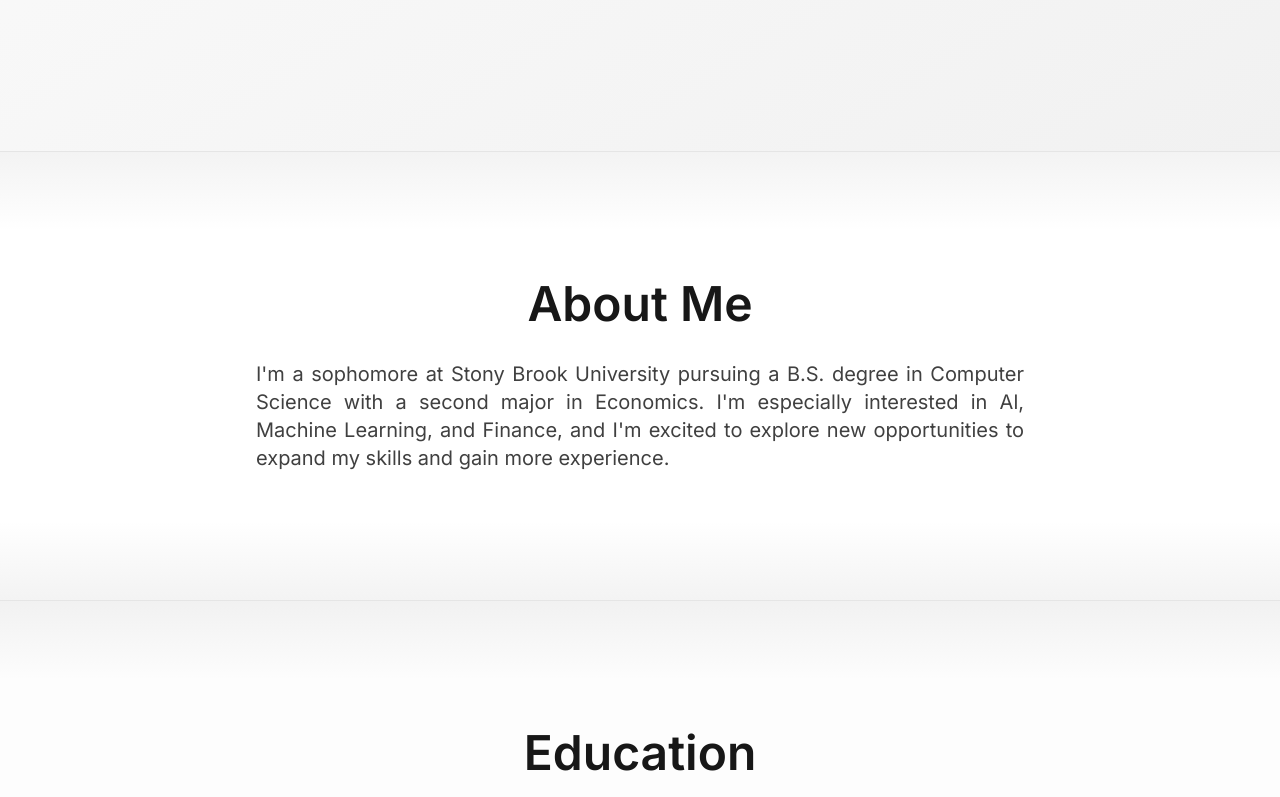
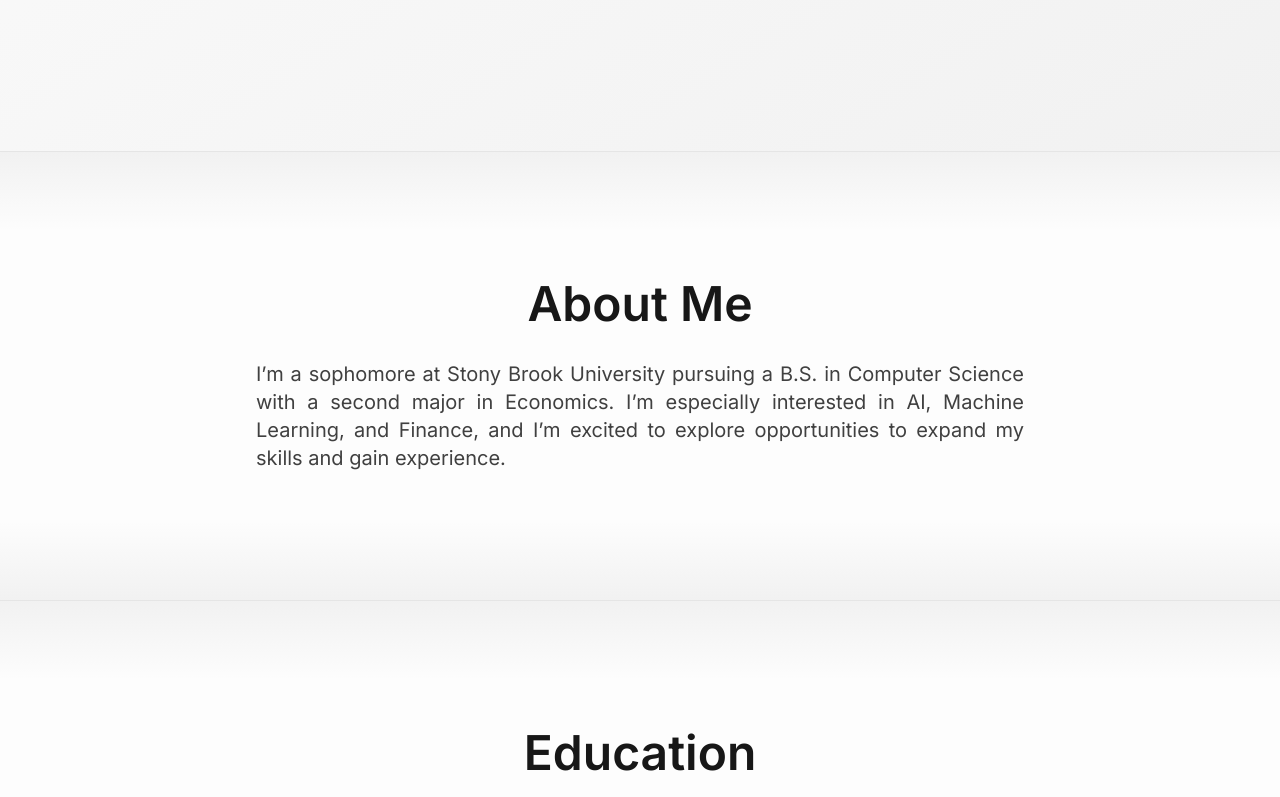
Before and after one commit to Zurab1K/portfolio, a React (Create React App) app: page / in a window 1280 px wide. Shown: the part 649-1446 px from the top of the page. Built offline with nearby package versions, Linux system fonts and the light colour scheme.

Commit message:
Update About.jsx

```diff
--- a/src/components/About.jsx
+++ b/src/components/About.jsx
@@ -4,7 +4,7 @@ export default function About() {
   return (
     <section
       id="about"
-      className="relative bg-white dark:bg-black text-neutral-900 dark:text-neutral-100 py-32 px-6 border-t border-neutral-200 dark:border-neutral-800"
+      className="relative bg-[#fdfdfd] dark:bg-black text-neutral-900 dark:text-neutral-100 py-32 px-6 border-t border-neutral-200 dark:border-neutral-800"
     >
       {/* Section shade (top/bottom) */}
       <div className="pointer-events-none absolute inset-x-0 top-0 h-20 bg-gradient-to-b from-neutral-900/5 dark:from-white/10 to-transparent" />
@@ -23,10 +23,10 @@ export default function About() {
         <motion.p
           initial={{ opacity: 0, y: 20 }}
           whileInView={{ opacity: 1, y: 0 }}
-          transition={{ duration: 0.9, ease: "easeOut" }}
+          transition={{ duration: 0.8, ease: "easeOut" }}
           className="text-lg md:text-xl leading-relaxed text-neutral-700 dark:text-neutral-300 text-justify"
         >
-          I'm a sophomore at Stony Brook University pursuing a B.S. degree in Computer Science with a second major in Economics. I'm especially interested in Al, Machine Learning, and Finance, and I'm excited to explore new opportunities to expand my skills and gain more experience.
+          I’m a sophomore at Stony Brook University pursuing a B.S. in Computer Science with a second major in Economics. I’m especially interested in AI, Machine Learning, and Finance, and I’m excited to explore opportunities to expand my skills and gain experience.
         </motion.p>
       </div>
     </section>
```
